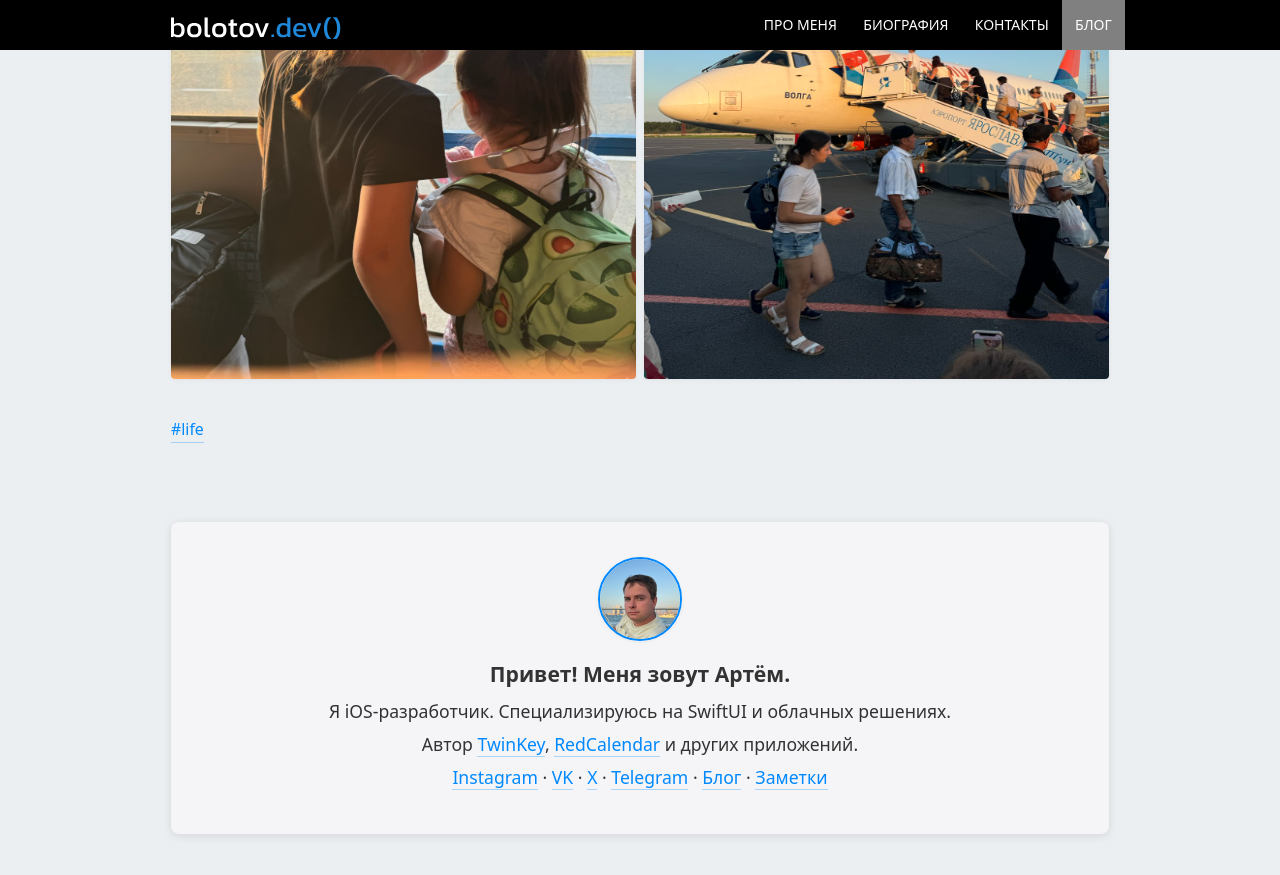
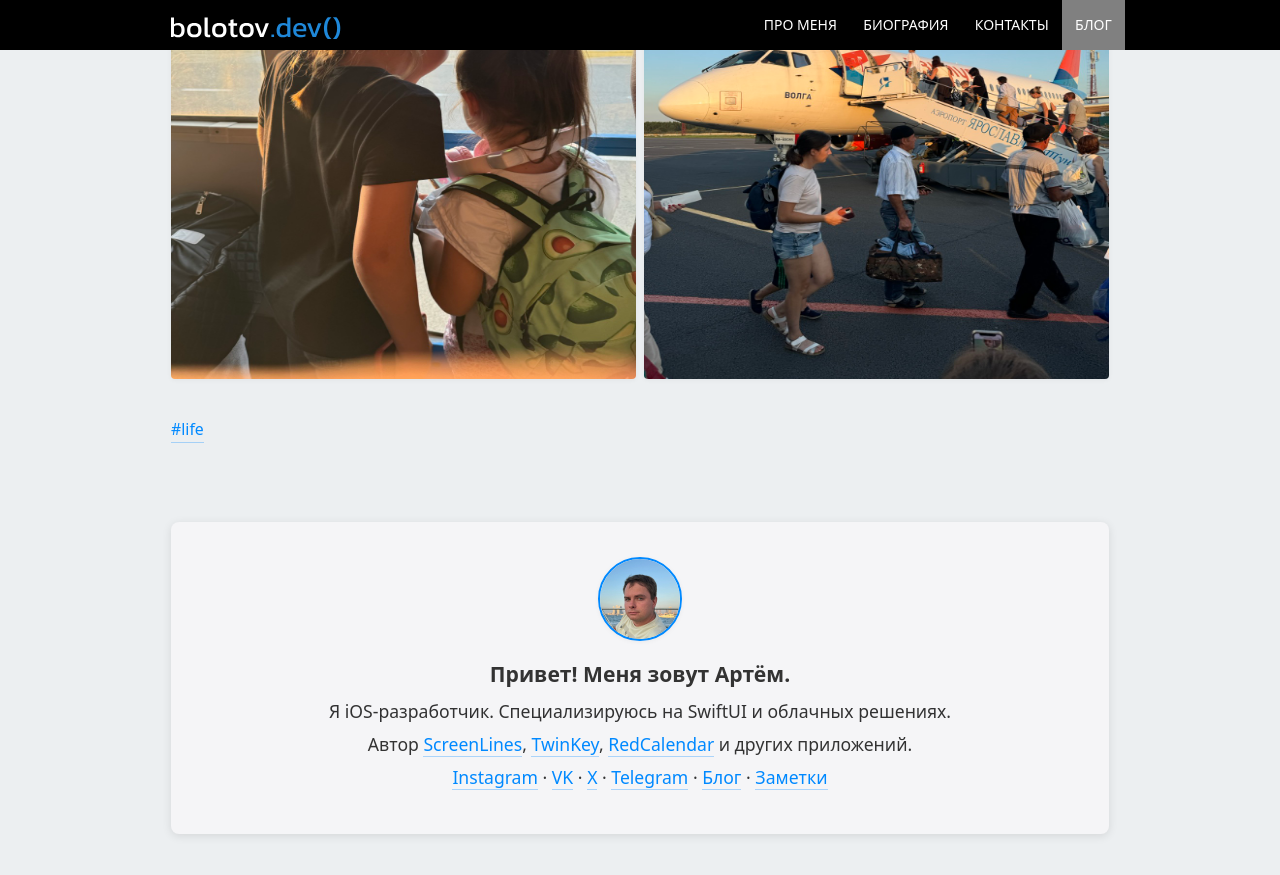
Before and after one commit to artembolotov/artembolotov.github.io, a Jekyll site: the page built from blog/_posts/2024-08-20-samara.md, in a window 1280 px wide and 900 px high, scrolled down 975 px. Shown: the top 875 px of the window. Built offline with Jekyll 4.4.1, drawn with Linux system fonts in a browser that asks for light colours.

Commit message:
Added ScreenLines to footer

```diff
--- a/_includes/author-footer.html
+++ b/_includes/author-footer.html
@@ -2,6 +2,6 @@
     <img src="/blog/img/avatar.jpg" alt="Артём Болотов" class="avatar">
     <p class="greeting">Привет! Меня зовут Артём.</p>
     <p class="bio">Я iOS-разработчик. Специализируюсь на SwiftUI и облачных решениях.</p>
-    <p class="projects">Автор <a href="https://twinkey.app" target="_blank">TwinKey</a>, <a href="https://calendar.red" target="_blank">RedCalendar</a> и других приложений.</p>
+    <p class="projects">Автор <a href="https://screenlines.app" target="_blank">ScreenLines</a>, <a href="https://twinkey.app" target="_blank">TwinKey</a>, <a href="https://calendar.red" target="_blank">RedCalendar</a> и других приложений.</p>
     <p class="social"><a href="https://instagram.com/artembolotov" target="_blank">Instagram</a> · <a href="https://vk.com/artembolotov" target="_blank">VK</a> · <a href="https://twitter.com/artembolotov" target="_blank">X</a> · <a href="https://t.me/artembolotov" target="_blank">Telegram</a> · <a href="https://t.me/bolotovblog" target="_blank">Блог</a> · <a href="https://t.me/bolotov_logs" target="_blank">Заметки</a></p>
   </div>
```
